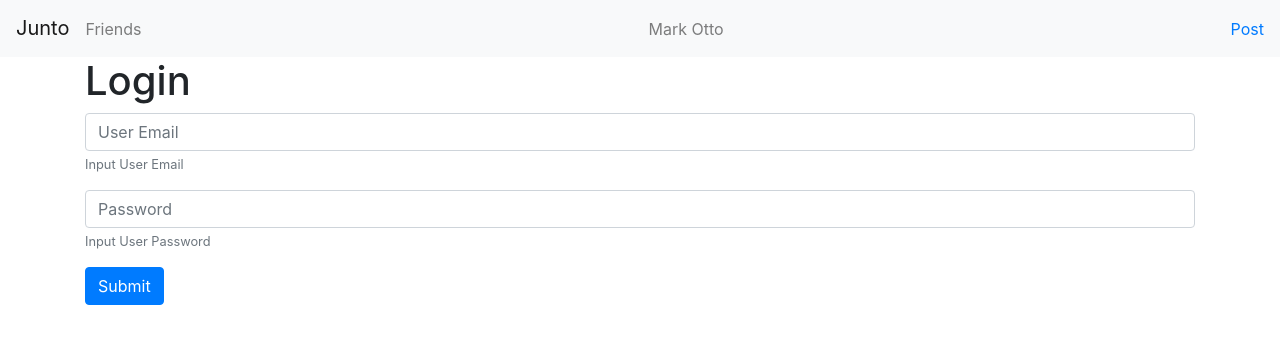
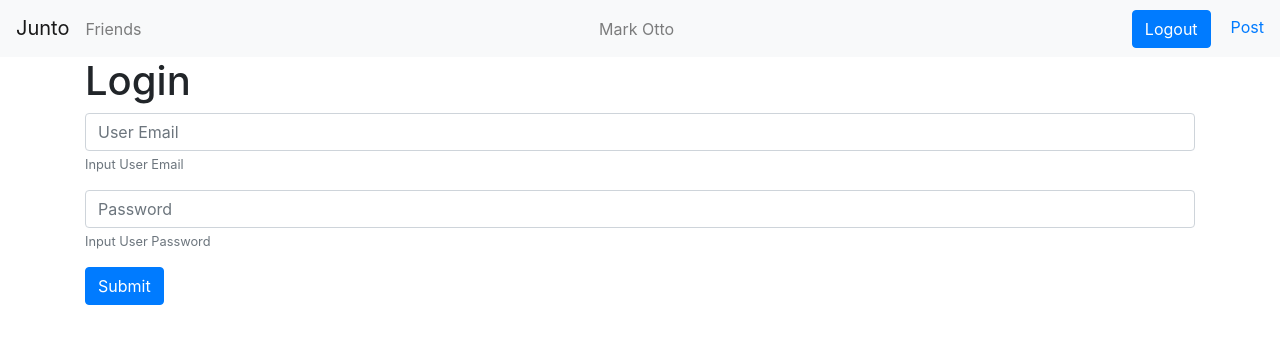
Before and after one commit to JakeSchwa/Junto, a React (Create React App) app: page /login in a window 1280 px wide. Shown: the top 344 px of the page. Built offline with nearby package versions, Linux system fonts and the light colour scheme.

Commit message:
user logout button

```diff
--- a/src/App.css
+++ b/src/App.css
@@ -31,6 +31,10 @@
   color: red !important;
 }
 
+#logoutBtn {
+  margin-right: 20px;
+}
+
 #createUserForm {
   padding-top: 50px;
   padding-left: 250px;
--- a/src/layout/Navbar.js
+++ b/src/layout/Navbar.js
@@ -1,8 +1,17 @@
-import React from "react";
-import { Link } from "react-router-dom";
-import Navbar from "react-bootstrap/Navbar";
+import React from 'react';
+import { Link } from 'react-router-dom';
+import Navbar from 'react-bootstrap/Navbar';
+import Button from 'react-bootstrap/Button';
+import { withRouter } from 'react-router-dom';
 
-const TopNavbar = () => {
+const TopNavbar = ({ history }) => {
+  const logout = async () => {
+    await fetch('api/auth/logout', {
+      method: 'POST',
+    });
+    history.push('/login');
+  };
+
   return (
     <Navbar bg='light' expand='lg' className='justify-content-between'>
       <div id='left-section'>
@@ -10,17 +19,20 @@ const TopNavbar = () => {
           <Navbar.Brand>Junto</Navbar.Brand>
         </Link>
         <Link to='/friends'>
-        <Navbar.Text>
-          Friends
-        </Navbar.Text>
+          <Navbar.Text>Friends</Navbar.Text>
         </Link>
       </div>
       <Link to='/'>
         <Navbar.Text>Mark Otto</Navbar.Text>
       </Link>
+      <div id='right-section'>
+        <Button id='logoutBtn' onClick={logout}>
+          Logout
+        </Button>
         <Link to='/post'>Post</Link>
+      </div>
     </Navbar>
   );
 };
 
-export default TopNavbar;
+export default withRouter(TopNavbar);
--- a/src/layout/pages/LoginPage.js
+++ b/src/layout/pages/LoginPage.js
@@ -7,8 +7,8 @@ function LoginPage() {
   const handleSubmit = async (event) => {
     event.preventDefault();
     event.stopPropagation();
-    await fetch('/api/users', {
-      method: 'PUT',
+    await fetch('/api/auth', {
+      method: 'POST',
       headers: {
         'Content-Type': 'application/json',
       },
@@ -22,7 +22,7 @@ function LoginPage() {
   return (
     <div id='loginForm'>
       <h1 id='loginHeader'>Login</h1>
-      <Form onSubmit={handleSubmit} noValidate>
+      <Form onSubmit={handleSubmit}>
         <Form.Group controlId='email'>
           <Form.Control type='email' placeholder='User Email' required />
           <Form.Text id='emailHelper' muted>
```
Lines whose indentation alone changed are shown as unchanged.
